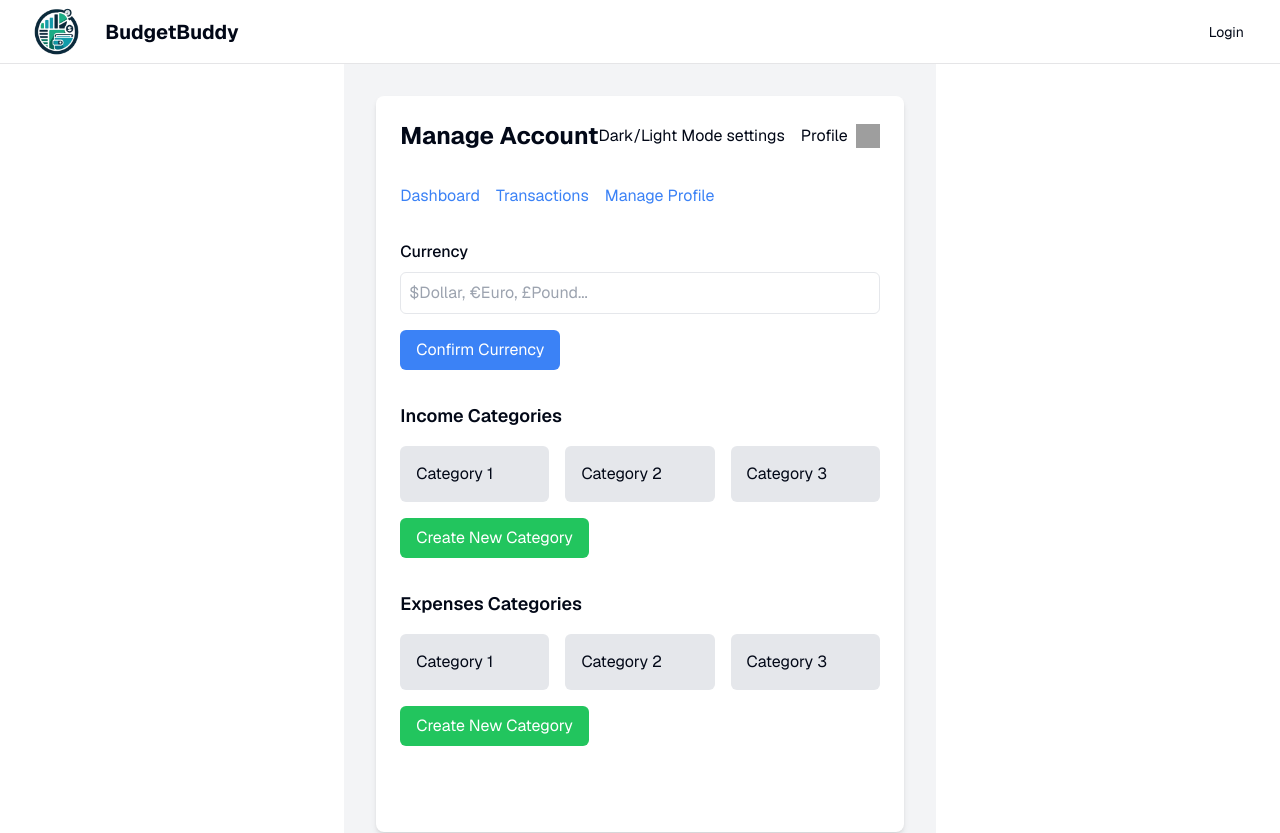
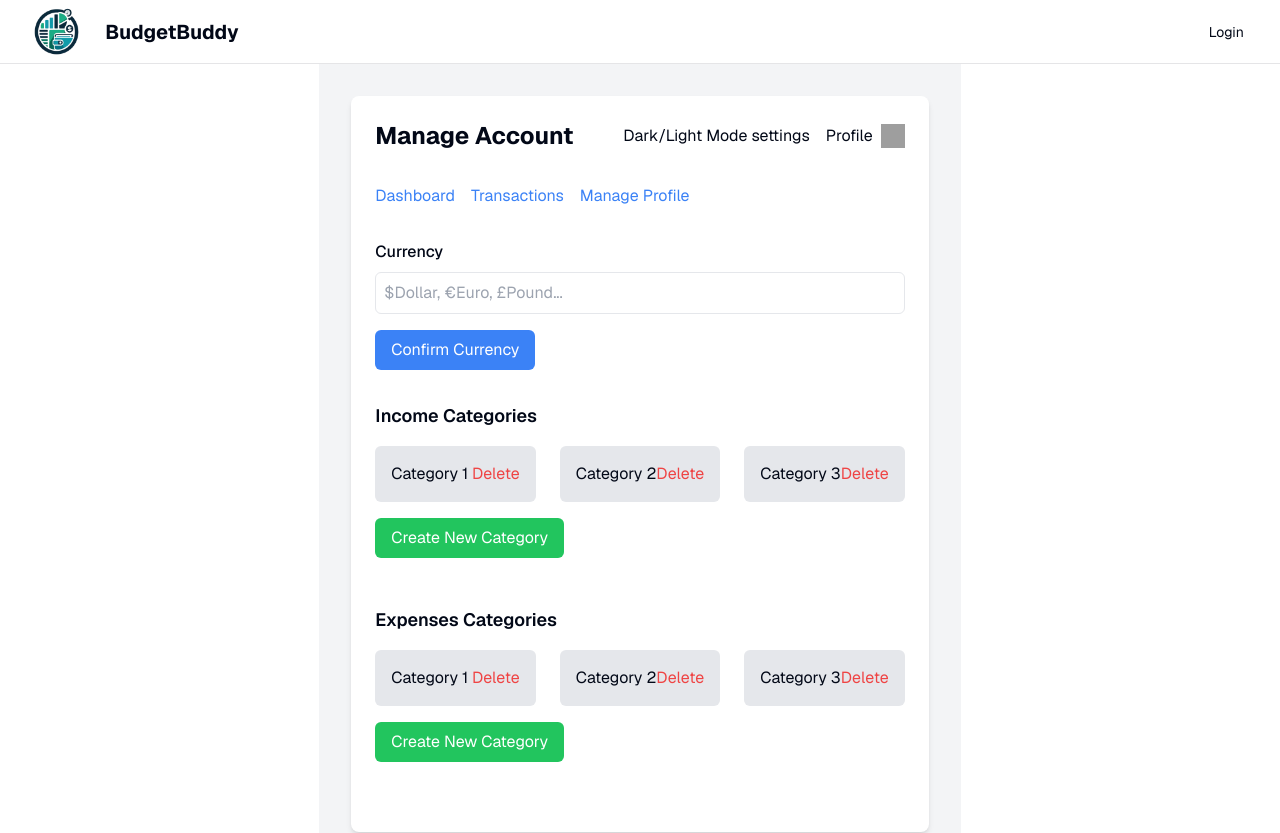
Before and after one commit to digital-explorers-2/budget-buddy, a Next.js app: page /manageaccount in a window 1280 px wide. Shown: the top 833 px of the page. Built offline with nearby package versions, Linux system fonts and the light colour scheme; no server answers; grey boxes are pictures that could not be loaded.

Commit message:
feat: add delete next to category

```diff
--- a/app/manageaccount/ManageAccount.tsx
+++ b/app/manageaccount/ManageAccount.tsx
@@ -56,12 +56,21 @@ const ManageAccount: React.FC = () => {
               Confirm Currency
             </button>
           </div>
-          <div className="mb-8">
+          <div className="mb-12">
             <h2 className="text-lg font-semibold mb-4">Income Categories</h2>
-            <div className="grid grid-cols-3 gap-4 mb-4">
-              <div className="bg-gray-200 p-4 rounded-md">Category 1</div>
-              <div className="bg-gray-200 p-4 rounded-md">Category 2</div>
-              <div className="bg-gray-200 p-4 rounded-md">Category 3</div>
+            <div className="grid grid-cols-3 gap-6 mb-4">
+              <div className="bg-gray-200 p-4 rounded-md flex justify-between items-center">
+                <span>Category 1</span>
+                <button className="text-red-500">Delete</button>
+              </div>
+              <div className="bg-gray-200 p-4 rounded-md flex justify-between items-center">
+                <span>Category 2</span>
+                <button className="text-red-500">Delete</button>
+              </div>
+              <div className="bg-gray-200 p-4 rounded-md flex justify-between items-center">
+                <span>Category 3</span>
+                <button className="text-red-500">Delete</button>
+              </div>
             </div>
             <button className="px-4 py-2 bg-green-500 text-white rounded-md">
               Create New Category
@@ -69,10 +78,19 @@ const ManageAccount: React.FC = () => {
           </div>
           <div>
             <h2 className="text-lg font-semibold mb-4">Expenses Categories</h2>
-            <div className="grid grid-cols-3 gap-4 mb-4">
-              <div className="bg-gray-200 p-4 rounded-md">Category 1</div>
-              <div className="bg-gray-200 p-4 rounded-md">Category 2</div>
-              <div className="bg-gray-200 p-4 rounded-md">Category 3</div>
+            <div className="grid grid-cols-3 gap-6 mb-4">
+              <div className="bg-gray-200 p-4 rounded-md flex justify-between items-center">
+                <span>Category 1</span>
+                <button className="text-red-500">Delete</button>
+              </div>
+              <div className="bg-gray-200 p-4 rounded-md flex justify-between items-center">
+                <span>Category 2</span>
+                <button className="text-red-500">Delete</button>
+              </div>
+              <div className="bg-gray-200 p-4 rounded-md flex justify-between items-center">
+                <span>Category 3</span>
+                <button className="text-red-500">Delete</button>
+              </div>
             </div>
             <button className="px-4 py-2 bg-green-500 text-white rounded-md">
               Create New Category
```
